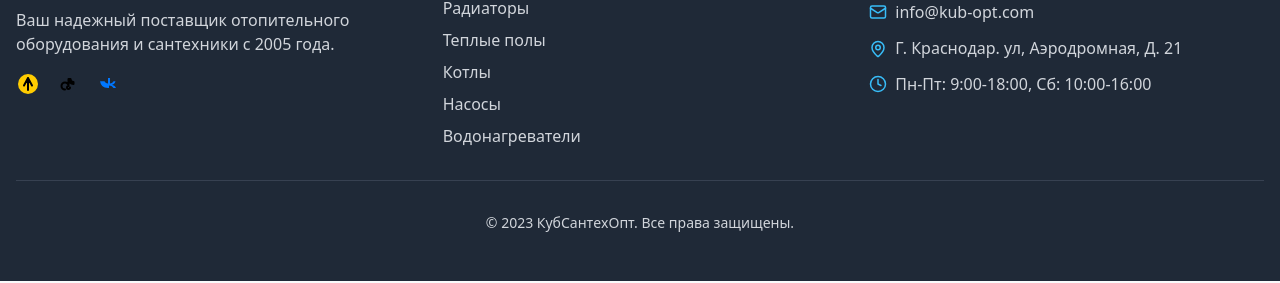
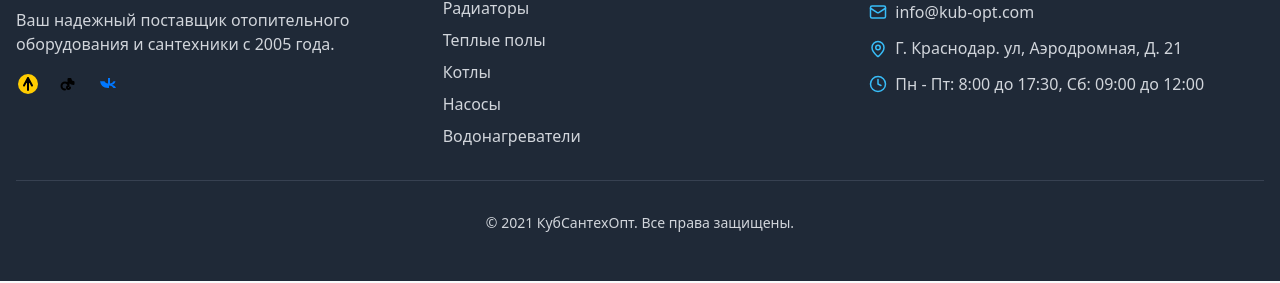
Before and after one commit to Miocid85/Miocid85.github.io, a React app: page /search in a window 1280 px wide. Shown: the part 256-539 px from the top of the page. Built offline with nearby package versions, Linux system fonts and the light colour scheme; the HTML template or start-up script is replaced by a standard one.

Commit message:
Update footer year, working hours, About and Delivery page info as requested

```diff
--- a/src/components/Footer.tsx
+++ b/src/components/Footer.tsx
@@ -86,13 +86,13 @@ export const Footer = () => {
               </li>
               <li className="flex items-center">
                 <ClockIcon size={18} className="mr-2 text-sky-400" />
-                <span>Пн-Пт: 9:00-18:00, Сб: 10:00-16:00</span>
+                <span>Пн - Пт: 8:00 до 17:30, Сб: 09:00 до 12:00</span>
               </li>
             </ul>
           </div>
         </div>
         <div className="border-t border-gray-700 mt-8 pt-8 text-sm text-center">
-          <p>&copy; 2023 КубСантехОпт. Все права защищены.</p>
+          <p>&copy; 2021 КубСантехОпт. Все права защищены.</p>
         </div>
       </div>
     </footer>;
--- a/src/pages/About.tsx
+++ b/src/pages/About.tsx
@@ -7,6 +7,9 @@ export const About = () => {
           <h1 className="text-4xl font-bold text-center mb-4">О компании</h1>
           <p className="text-xl text-center max-w-3xl mx-auto">
             Ваш надежный партнер в мире отопительного оборудования с 2005 года
+          </p>
+          <p className="text-lg text-center max-w-3xl mx-auto mt-4 text-sky-700">
+            Мы не только поставщики оборудования, но можем спроектировать любые инженерные системы. И работаем с клиентами: розница, сотрудничество с монтажниками, оптовая торговля.
           </p>
         </div>
       </div>
--- a/src/pages/Delivery.tsx
+++ b/src/pages/Delivery.tsx
@@ -15,6 +15,10 @@ const Delivery: React.FC = () => {
       <p className="mb-2">Регионы: 3-7 дней</p>
       <h2 className="text-xl font-semibold mb-2 mt-4">Оплата</h2>
       <p>Вы можете оплатить заказ наличными при получении или онлайн на сайте.</p>
+      <h2 className="text-xl font-semibold mb-2 mt-4">Условия доставки</h2>
+      <p className="mb-2">
+        Осуществляем доставку по Краснодарскому краю при покупке от 10 тыс руб. Доставка по г. Краснодар — бесплатно. Другие регионы — стоимость доставки уточнять у менеджеров отдела продаж, по номеру телефона +7(918)239-37-22.
+      </p>
     </div>
   );
 };
```
